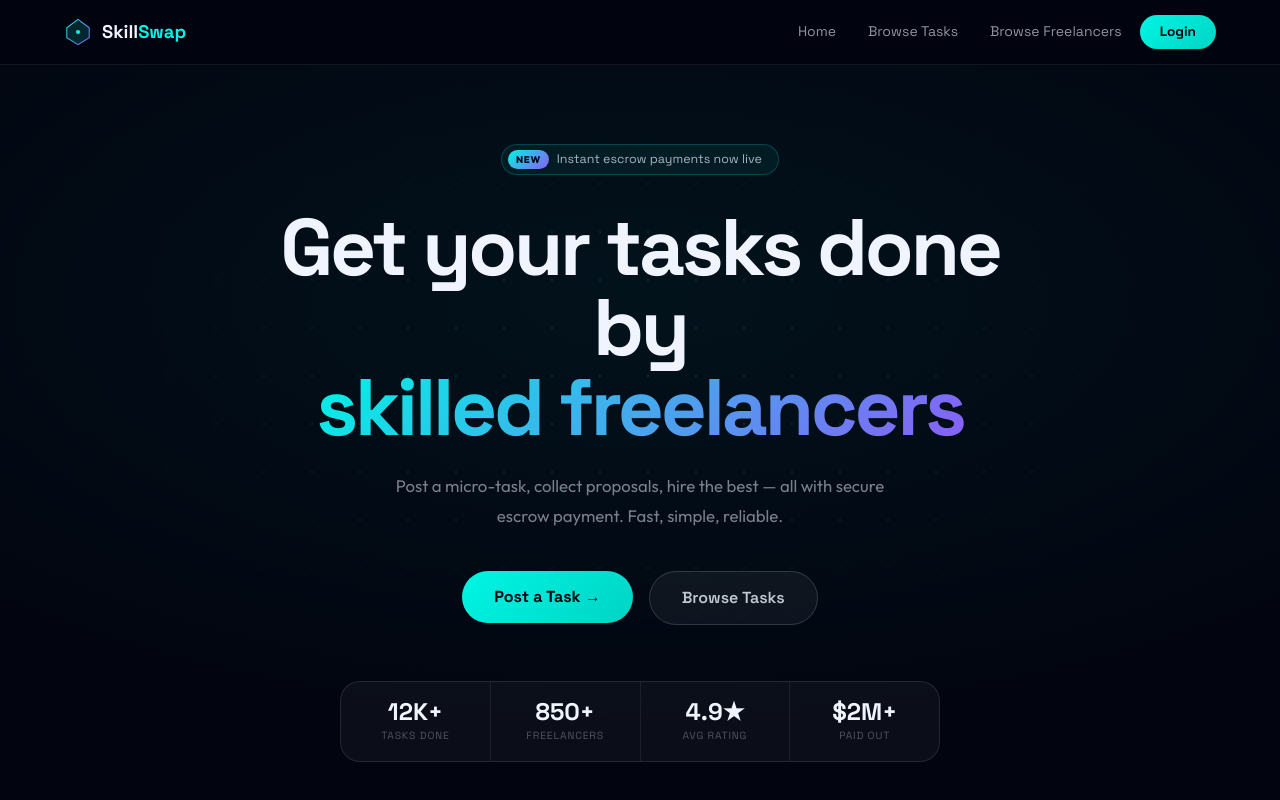
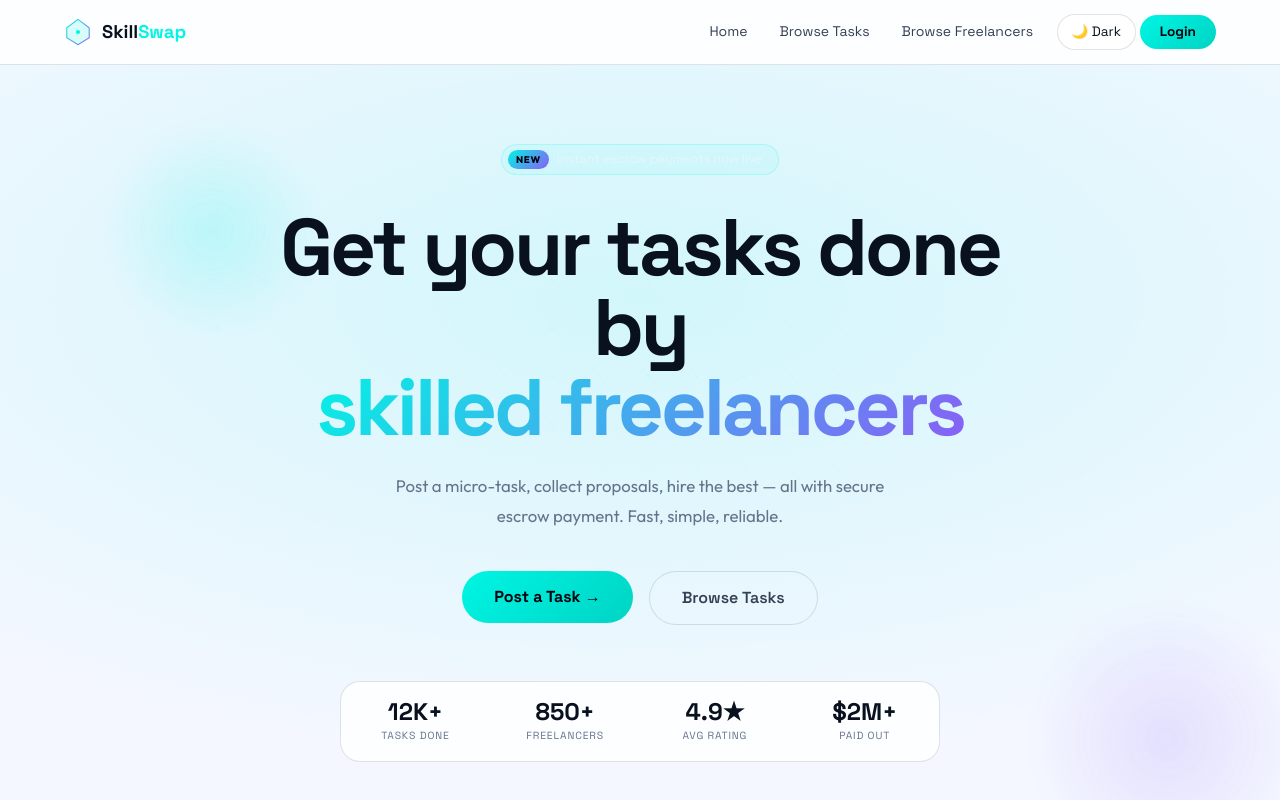
Before and after one commit to Safin313-stack/Assingment-B13-Skillswap-client-, a Next.js app: page / in a window 1280 px wide. Shown: the top 800 px of the page. Built offline with nearby package versions, Linux system fonts and the light colour scheme; no server answers.

Commit message:
Add theme toggle and animated UI polish

```diff
--- a/app/globals.css
+++ b/app/globals.css
@@ -7,6 +7,29 @@
 :root {
   --cyan: #00f5e4;
   --violet: #8b5cf6;
+  --bg: #02040f;
+  --bg-soft: #080c20;
+  --surface: rgba(255,255,255,0.06);
+  --surface-strong: rgba(255,255,255,0.12);
+  --text: #f0f4ff;
+  --text-soft: rgba(240,244,255,0.72);
+  --text-muted: rgba(240,244,255,0.45);
+  --border: rgba(255,255,255,0.12);
+  --shadow: 0 10px 32px rgba(0,0,0,0.45);
+  --hero-glow: rgba(0,245,228,0.08);
+}
+
+[data-theme="light"] {
+  --bg: #f4f7ff;
+  --bg-soft: #fbfdff;
+  --surface: rgba(255,255,255,0.8);
+  --surface-strong: rgba(255,255,255,0.95);
+  --text: #09111f;
+  --text-soft: #334155;
+  --text-muted: #64748b;
+  --border: rgba(15,23,42,0.12);
+  --shadow: 0 12px 32px rgba(15,23,42,0.08);
+  --hero-glow: rgba(0,245,228,0.14);
 }
 
 * {
@@ -15,23 +38,33 @@
   padding: 0;
 }
 
+html {
+  scroll-behavior: smooth;
+}
+
 body {
-  background: #02040f;
-  color: #f0f4ff;
+  background: var(--bg);
+  color: var(--text);
   font-family: 'Outfit', sans-serif;
   -webkit-font-smoothing: antialiased;
+  transition: background 0.35s ease, color 0.35s ease;
+}
+
+::selection {
+  background: rgba(0,245,228,0.3);
+  color: var(--text);
 }
 
 /* Custom scrollbar */
 ::-webkit-scrollbar { width: 6px; }
-::-webkit-scrollbar-track { background: #0a0e1a; }
+::-webkit-scrollbar-track { background: var(--bg-soft); }
 ::-webkit-scrollbar-thumb { background: rgba(255,255,255,0.15); border-radius: 3px; }
 ::-webkit-scrollbar-thumb:hover { background: rgba(0,245,228,0.3); }
 
 /* Glass card utility */
 .glass-card {
   background: linear-gradient(145deg, rgba(255,255,255,0.08), rgba(255,255,255,0.02));
-  border: 1px solid rgba(255,255,255,0.1);
+  border: 1px solid var(--border);
   backdrop-filter: blur(16px);
 }
 
@@ -47,17 +80,17 @@ body {
 .inp {
   width: 100%;
   background: rgba(255,255,255,0.05);
-  border: 1px solid rgba(255,255,255,0.12);
+  border: 1px solid var(--border);
   border-radius: 10px;
   padding: 0.7rem 1rem;
-  color: #f0f4ff;
+  color: var(--text);
   font-family: 'Outfit', sans-serif;
   font-size: 0.9rem;
   outline: none;
-  transition: border-color 0.2s;
+  transition: border-color 0.2s, background 0.2s;
 }
 .inp:focus { border-color: rgba(0,245,228,0.5); background: rgba(0,245,228,0.04); }
-.inp::placeholder { color: rgba(240,244,255,0.3); }
+.inp::placeholder { color: var(--text-muted); }
 
 /* Btn base */
 .btn-primary {
@@ -75,8 +108,8 @@ body {
 
 .btn-ghost {
   background: rgba(255,255,255,0.05);
-  border: 1px solid rgba(255,255,255,0.15);
-  color: rgba(240,244,255,0.8);
+  border: 1px solid var(--border);
+  color: var(--text-soft);
   font-weight: 600;
   padding: 0.7rem 1.75rem;
   border-radius: 50px;
@@ -84,7 +117,7 @@ body {
   transition: all 0.25s;
   font-family: 'Space Grotesk', sans-serif;
 }
-.btn-ghost:hover { background: rgba(255,255,255,0.1); color: #f0f4ff; }
+.btn-ghost:hover { background: rgba(255,255,255,0.1); color: var(--text); }
 
 /* Badge */
 .badge {
@@ -100,3 +133,51 @@ body {
 .badge-amber { background: rgba(251,191,36,0.1); color: #fbbf24; border: 1px solid rgba(251,191,36,0.25); }
 .badge-green { background: rgba(16,185,129,0.1); color: #10b981; border: 1px solid rgba(16,185,129,0.25); }
 .badge-rose { background: rgba(244,114,182,0.1); color: #f472b6; border: 1px solid rgba(244,114,182,0.25); }
+
+.theme-toggle {
+  border: 1px solid var(--border);
+  background: var(--surface);
+  color: var(--text);
+  padding: 0.45rem 0.85rem;
+  border-radius: 999px;
+  cursor: pointer;
+  transition: transform 0.2s ease, background 0.25s ease;
+}
+.theme-toggle:hover { transform: translateY(-1px); background: var(--surface-strong); }
+
+.hover-lift {
+  transition: transform 0.25s ease, box-shadow 0.25s ease, border-color 0.25s ease;
+}
+.hover-lift:hover {
+  transform: translateY(-4px);
+  box-shadow: var(--shadow);
+}
+
+.animated-orb {
+  position: absolute;
+  border-radius: 999px;
+  filter: blur(10px);
+  pointer-events: none;
+  animation: float 5s ease-in-out infinite;
+  opacity: 0.7;
+}
+.animated-orb.orb-a {
+  width: 220px;
+  height: 220px;
+  background: radial-gradient(circle, rgba(0,245,228,0.25), transparent 70%);
+  top: 8%;
+  left: 8%;
+}
+.animated-orb.orb-b {
+  width: 280px;
+  height: 280px;
+  background: radial-gradient(circle, rgba(139,92,246,0.22), transparent 70%);
+  bottom: -5%;
+  right: -2%;
+  animation-duration: 7s;
+}
+
+@keyframes float {
+  0%, 100% { transform: translateY(0px) scale(1); }
+  50% { transform: translateY(-16px) scale(1.04); }
+}
--- a/app/layout.js
+++ b/app/layout.js
@@ -11,7 +11,7 @@ export const metadata = {
 
 export default function RootLayout({ children }) {
   return (
-    <html lang="en">
+    <html lang="en" suppressHydrationWarning>
       <body>
         <AuthProvider>
           <Navbar />
--- a/app/page.js
+++ b/app/page.js
@@ -21,9 +21,11 @@ export default function HomePage() {
       <section style={{
         minHeight: "92vh", display: "flex", alignItems: "center", justifyContent: "center",
         textAlign: "center", padding: "5rem 5%",
-        background: "radial-gradient(ellipse 80% 60% at 50% 30%, rgba(0,245,228,0.06), transparent)",
+        background: "radial-gradient(ellipse 80% 60% at 50% 30%, var(--hero-glow), transparent)",
         position: "relative", overflow: "hidden",
       }}>
+        <div className="animated-orb orb-a" />
+        <div className="animated-orb orb-b" />
         {/* Dot grid */}
         <div style={{
           position: "absolute", inset: 0, zIndex: 0,
@@ -47,7 +49,7 @@ export default function HomePage() {
           <h1 style={{
             fontFamily: "Space Grotesk", fontSize: "clamp(2.8rem,6.5vw,5rem)",
             fontWeight: 800, lineHeight: 1.0, letterSpacing: "-0.04em",
-            color: "#f0f4ff", marginBottom: "1.5rem",
+            color: "var(--text)", marginBottom: "1.5rem",
           }}>
             Get your tasks done by<br />
             <span style={{ background: "linear-gradient(135deg,#00f5e4,#8b5cf6)", WebkitBackgroundClip: "text", WebkitTextFillColor: "transparent" }}>
@@ -55,7 +57,7 @@ export default function HomePage() {
             </span>
           </h1>
 
-          <p style={{ fontSize: "1.05rem", color: "rgba(240,244,255,0.5)", maxWidth: 520, margin: "0 auto 2.5rem", lineHeight: 1.8 }}>
+          <p style={{ fontSize: "1.05rem", color: "var(--text-muted)", maxWidth: 520, margin: "0 auto 2.5rem", lineHeight: 1.8 }}>
             Post a micro-task, collect proposals, hire the best — all with secure escrow payment. Fast, simple, reliable.
           </p>
 
@@ -69,11 +71,11 @@ export default function HomePage() {
           </div>
 
           {/* Stats */}
-          <div style={{
+          <div className="hover-lift" style={{
             display: "flex", justifyContent: "center", gap: 0,
             marginTop: "3.5rem", maxWidth: 600, margin: "3.5rem auto 0",
-            background: "rgba(255,255,255,0.04)",
-            border: "1px solid rgba(255,255,255,0.1)",
+            background: "var(--surface)",
+            border: "1px solid var(--border)",
             borderRadius: 20, overflow: "hidden",
           }}>
             {[["12K+", "Tasks Done"], ["850+", "Freelancers"], ["4.9★", "Avg Rating"], ["$2M+", "Paid Out"]].map(([num, label], i, arr) => (
@@ -81,8 +83,8 @@ export default function HomePage() {
                 flex: 1, padding: "1.1rem 0.875rem", textAlign: "center",
                 borderRight: i < arr.length - 1 ? "1px solid rgba(255,255,255,0.07)" : "none",
               }}>
-                <div style={{ fontFamily: "Space Grotesk", fontSize: "1.5rem", fontWeight: 800, color: "#f0f4ff", lineHeight: 1 }}>{num}</div>
-                <div style={{ fontSize: "0.65rem", color: "rgba(240,244,255,0.3)", marginTop: 4, textTransform: "uppercase", letterSpacing: "0.08em", fontFamily: "Space Grotesk" }}>{label}</div>
+                <div style={{ fontFamily: "Space Grotesk", fontSize: "1.5rem", fontWeight: 800, color: "var(--text)", lineHeight: 1 }}>{num}</div>
+                <div style={{ fontSize: "0.65rem", color: "var(--text-muted)", marginTop: 4, textTransform: "uppercase", letterSpacing: "0.08em", fontFamily: "Space Grotesk" }}>{label}</div>
               </div>
             ))}
           </div>
@@ -155,13 +157,13 @@ export default function HomePage() {
               { num: "02", title: "Get Proposals", desc: "Freelancers pitch their approach and price. Compare and choose the best fit.", color: "#8b5cf6" },
               { num: "03", title: "Hire & Pay", desc: "Pay securely via Stripe escrow. Release payment when you approve the work.", color: "#f472b6" },
             ].map(({ num, title, desc, color }) => (
-              <div key={num} className="glass-card" style={{ borderRadius: 20, padding: "2rem", position: "relative", overflow: "hidden" }}
+              <div key={num} className="glass-card hover-lift" style={{ borderRadius: 20, padding: "2rem", position: "relative", overflow: "hidden" }}
                 onMouseOver={e => e.currentTarget.style.borderColor = `${color}40`}
                 onMouseOut={e => e.currentTarget.style.borderColor = "rgba(255,255,255,0.1)"}
               >
                 <div style={{ fontFamily: "Space Grotesk", fontSize: "4rem", fontWeight: 800, color: `${color}15`, lineHeight: 1, marginBottom: "1.25rem" }}>{num}</div>
-                <h3 style={{ fontFamily: "Space Grotesk", fontSize: "1.05rem", fontWeight: 700, color: "#f0f4ff", marginBottom: "0.5rem" }}>{title}</h3>
-                <p style={{ fontSize: "0.875rem", color: "rgba(240,244,255,0.4)", lineHeight: 1.7 }}>{desc}</p>
+                <h3 style={{ fontFamily: "Space Grotesk", fontSize: "1.05rem", fontWeight: 700, color: "var(--text)", marginBottom: "0.5rem" }}>{title}</h3>
+                <p style={{ fontSize: "0.875rem", color: "var(--text-muted)", lineHeight: 1.7 }}>{desc}</p>
               </div>
             ))}
           </div>
@@ -182,7 +184,7 @@ export default function HomePage() {
               { icon: "🤖", name: "Other", color: "#10b981" },
             ].map(({ icon, name, color }) => (
               <Link key={name} href={`/tasks?category=${name}`} style={{ textDecoration: "none" }}>
-                <div className="glass-card" style={{
+                <div className="glass-card hover-lift" style={{
                   borderRadius: 16, padding: "1.5rem 1rem", textAlign: "center",
                   cursor: "pointer", transition: "all 0.3s",
                 }}
--- a/components/FreelancerCard.jsx
+++ b/components/FreelancerCard.jsx
@@ -7,7 +7,7 @@ export default function FreelancerCard({ freelancer }) {
 
   return (
     <Link href={`/freelancers/${encodeURIComponent(freelancer.email)}`} style={{ textDecoration: "none" }}>
-      <div style={{
+      <div className="hover-lift" style={{
         background: "linear-gradient(145deg,rgba(255,255,255,0.08),rgba(255,255,255,0.02))",
         border: "1px solid rgba(255,255,255,0.1)",
         borderRadius: 20, overflow: "hidden", cursor: "pointer",
--- a/components/Navbar.jsx
+++ b/components/Navbar.jsx
@@ -1,11 +1,29 @@
 "use client";
 import Link from "next/link";
 import { useAuth } from "@/context/AuthContext";
-import { useState } from "react";
+import { useEffect, useState } from "react";
 
 export default function Navbar() {
   const { user, logout } = useAuth();
-  const [menuOpen, setMenuOpen] = useState(false);
+  const [theme, setTheme] = useState("dark");
+
+  useEffect(() => {
+    if (typeof window === "undefined") return;
+
+    const savedTheme = localStorage.getItem("skillswap-theme");
+    const initialTheme = savedTheme || (window.matchMedia("(prefers-color-scheme: dark)").matches ? "dark" : "light");
+    setTheme(initialTheme);
+    document.documentElement.setAttribute("data-theme", initialTheme);
+    document.documentElement.style.colorScheme = initialTheme;
+  }, []);
+
+  const toggleTheme = () => {
+    const nextTheme = theme === "dark" ? "light" : "dark";
+    setTheme(nextTheme);
+    document.documentElement.setAttribute("data-theme", nextTheme);
+    document.documentElement.style.colorScheme = nextTheme;
+    localStorage.setItem("skillswap-theme", nextTheme);
+  };
 
   const getDashboardPath = () => {
     if (!user) return "/auth";
@@ -17,8 +35,8 @@ export default function Navbar() {
   return (
     <nav style={{
       position: "fixed", top: 0, left: 0, right: 0, zIndex: 100,
-      background: "rgba(2,4,15,0.85)", backdropFilter: "blur(20px)",
-      borderBottom: "1px solid rgba(255,255,255,0.07)",
+      background: "var(--surface)", backdropFilter: "blur(20px)",
+      borderBottom: "1px solid var(--border)",
       padding: "0 5%",
     }}>
       <div style={{ maxWidth: 1240, margin: "0 auto", display: "flex", alignItems: "center", justifyContent: "space-between", height: 64 }}>
@@ -35,28 +53,32 @@ export default function Navbar() {
             <polygon points="20,2 36,14 36,28 20,38 4,28 4,14" fill="rgba(0,245,228,0.15)" stroke="url(#lg)" strokeWidth="1.5" />
             <circle cx="20" cy="20" r="3" fill="#00f5e4" />
           </svg>
-          <span style={{ fontFamily: "'Space Grotesk', sans-serif", fontWeight: 700, fontSize: "1.15rem", color: "#f0f4ff" }}>
+          <span style={{ fontFamily: "'Space Grotesk', sans-serif", fontWeight: 700, fontSize: "1.15rem", color: "var(--text)" }}>
             Skill<span style={{ color: "#00f5e4" }}>Swap</span>
           </span>
         </Link>
 
         {/* Nav links */}
         <div style={{ display: "flex", alignItems: "center", gap: "0.25rem" }}>
-          <Link href="/" style={{ fontFamily: "Space Grotesk", fontSize: "0.875rem", color: "rgba(240,244,255,0.6)", textDecoration: "none", padding: "0.4rem 0.875rem", borderRadius: 50 }}
-            onMouseOver={e => e.target.style.color = "#f0f4ff"}
-            onMouseOut={e => e.target.style.color = "rgba(240,244,255,0.6)"}>
+          <Link href="/" style={{ fontFamily: "Space Grotesk", fontSize: "0.875rem", color: "var(--text-soft)", textDecoration: "none", padding: "0.4rem 0.875rem", borderRadius: 50 }}
+            onMouseOver={e => e.target.style.color = "var(--text)"}
+            onMouseOut={e => e.target.style.color = "var(--text-soft)"}>
             Home
           </Link>
-          <Link href="/tasks" style={{ fontFamily: "Space Grotesk", fontSize: "0.875rem", color: "rgba(240,244,255,0.6)", textDecoration: "none", padding: "0.4rem 0.875rem", borderRadius: 50 }}
-            onMouseOver={e => e.target.style.color = "#f0f4ff"}
-            onMouseOut={e => e.target.style.color = "rgba(240,244,255,0.6)"}>
+          <Link href="/tasks" style={{ fontFamily: "Space Grotesk", fontSize: "0.875rem", color: "var(--text-soft)", textDecoration: "none", padding: "0.4rem 0.875rem", borderRadius: 50 }}
+            onMouseOver={e => e.target.style.color = "var(--text)"}
+            onMouseOut={e => e.target.style.color = "var(--text-soft)"}>
             Browse Tasks
           </Link>
-          <Link href="/freelancers" style={{ fontFamily: "Space Grotesk", fontSize: "0.875rem", color: "rgba(240,244,255,0.6)", textDecoration: "none", padding: "0.4rem 0.875rem", borderRadius: 50 }}
-            onMouseOver={e => e.target.style.color = "#f0f4ff"}
-            onMouseOut={e => e.target.style.color = "rgba(240,244,255,0.6)"}>
+          <Link href="/freelancers" style={{ fontFamily: "Space Grotesk", fontSize: "0.875rem", color: "var(--text-soft)", textDecoration: "none", padding: "0.4rem 0.875rem", borderRadius: 50 }}
+            onMouseOver={e => e.target.style.color = "var(--text)"}
+            onMouseOut={e => e.target.style.color = "var(--text-soft)"}>
             Browse Freelancers
           </Link>
+
+          <button onClick={toggleTheme} className="theme-toggle" style={{ marginLeft: "0.35rem", fontSize: "0.85rem", fontFamily: "Space Grotesk" }}>
+            {theme === "dark" ? "☀️ Light" : "🌙 Dark"}
+          </button>
 
           {user ? (
             <>
--- a/components/TaskCard.jsx
+++ b/components/TaskCard.jsx
@@ -15,7 +15,7 @@ export default function TaskCard({ task }) {
 
   return (
     <Link href={`/tasks/${task._id}`} style={{ textDecoration: "none" }}>
-      <div style={{
+      <div className="hover-lift" style={{
         background: "linear-gradient(145deg,rgba(255,255,255,0.07),rgba(255,255,255,0.02))",
         border: "1px solid rgba(255,255,255,0.09)",
         borderRadius: 18,
```
